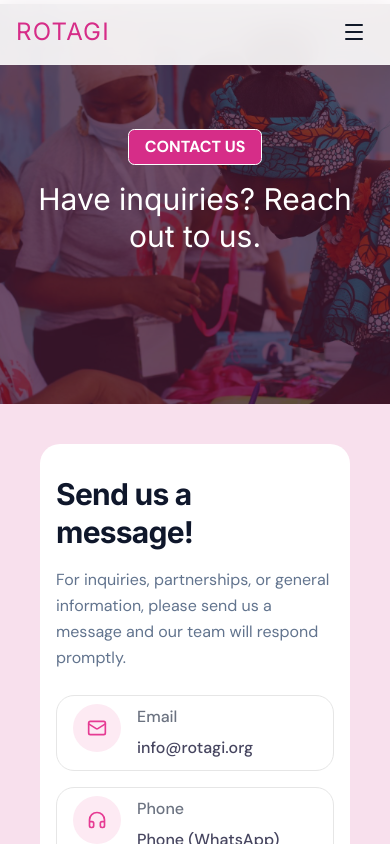
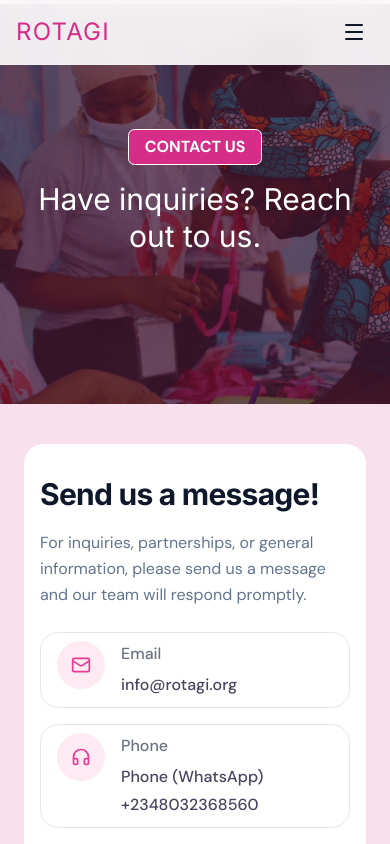
Before and after one commit to Rotagif-Devs/Rotagi-website, a Next.js app: page /contact in a window 390 px wide. Shown: the top 844 px of the page. Built offline with nearby package versions, Linux system fonts and the light colour scheme; a web font is replaced by a local one.

Commit message:
contact-page

```diff
--- a/app/(site)/contact/page.jsx
+++ b/app/(site)/contact/page.jsx
@@ -14,7 +14,7 @@ export default function ContactPage() {
         title={HERO_DATA.title}
         btn={HERO_DATA.btn}
       />
-      <div className="px-10 py-10">
+      <div className="px-6 py-10 md:px-10 md:py-10">
           <ContactMessage />
       </div>
 
--- a/components/contact/ContactMessage.tsx
+++ b/components/contact/ContactMessage.tsx
@@ -76,12 +76,12 @@ export default function ContactMessage() {
     }
 
     return (
-        <section className="w-full rounded-[20px] bg-white py-8 px-4 sm:rounded-[24px] sm:px-6 sm:py-10 md:px-8 lg:rounded-[28px] lg:px-16 lg:py-14 relative">
+        <section className="w-full rounded-[20px] bg-white py-8 px-4 sm:rounded-[24px]  md:px-8 lg:rounded-[28px] lg:px-16 lg:py-14 relative">
             {formStatus === "submitting" && <SubmittingState />}
 
             <div className="grid grid-cols-1 gap-10 lg:grid-cols-[1.05fr_1fr] lg:gap-14 leading-relaxed">
                 {/* Left */}
-                <div>
+                <div className="">
                     <h2 className="text-3xl sm:text-4xl md:text-5xl !normal-case font-bold tracking-tight text-slate-900 font-cal-sans">
                         Send us a message!
                     </h2>
```
